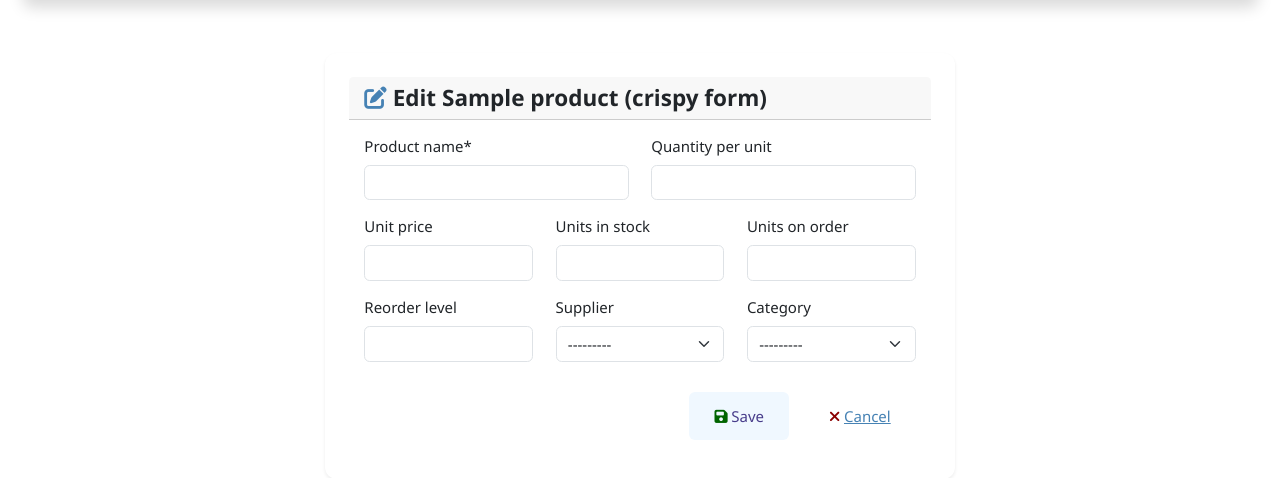
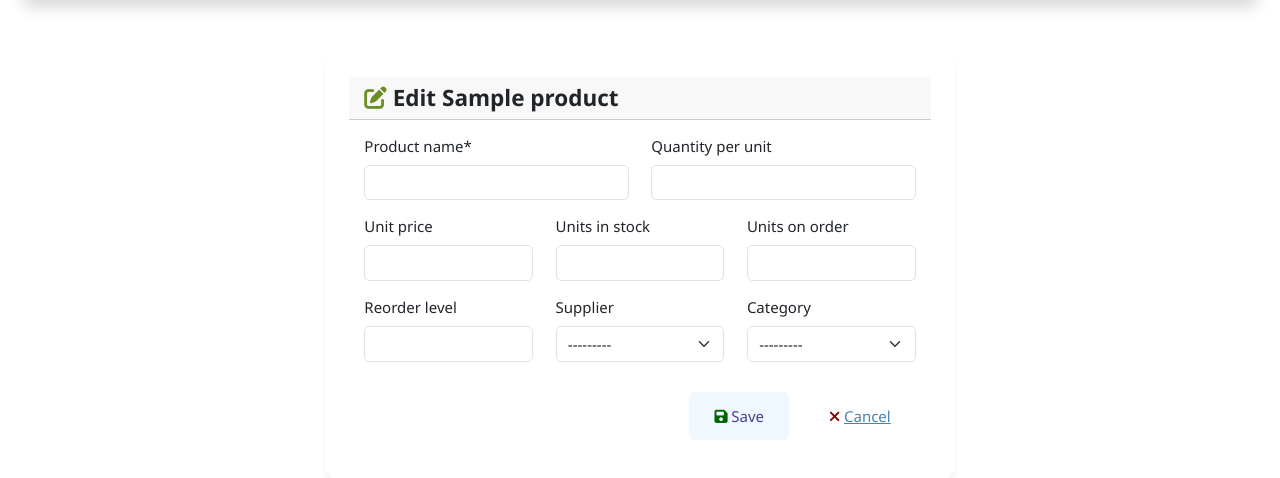
Before and after one commit to hkmoss/DjangoTraders-M2, a Django app: template djtraders/templates/djtraders/product_edit.html in a window 1280 px wide. Shown: the part 69-547 px from the top of the page. Run offline with Django 5.2, Linux system fonts and the light colour scheme; the template is opened without the code that fills it: values that come from a table or form of the project are taken from there, others are empty; tables that the repository leaves empty hold one stand-in row (values such as "Sample post"); some libraries are stand-ins or nearby versions.

Commit message:
clean up customer and product edit headers

```diff
--- a/djtraders/templates/djtraders/customer_edit.html
+++ b/djtraders/templates/djtraders/customer_edit.html
@@ -40,7 +40,7 @@
                         New Customer
                     {% else %}
                         <i class="fa-solid fa-pen-to-square dt-icon"></i>
-                        Edit {{ customer.company_name }} (crispy form)
+                        Edit {{ customer.company_name }}
                     {% endif %}
                 </div>
                 <div class="card-body">
--- a/djtraders/templates/djtraders/product_edit.html
+++ b/djtraders/templates/djtraders/product_edit.html
@@ -16,8 +16,8 @@
                         <i class="fa-solid fa-box-open dt-icon-supplier"></i>
                         New Product
                     {% else %}
-                        <i class="fa-solid fa-pen-to-square dt-icon"></i>
-                        Edit {{ product.product_name }} (crispy form)
+                        <i class="fa-solid fa-pen-to-square dt-icon-supplier"></i>
+                        Edit {{ product.product_name }}
                     {% endif %}
                 </div>
                 <div class="card-body">
```
Also changed, not shown: djtraders/templates/djtraders/customer_detail.html (+8 -1 lines).
